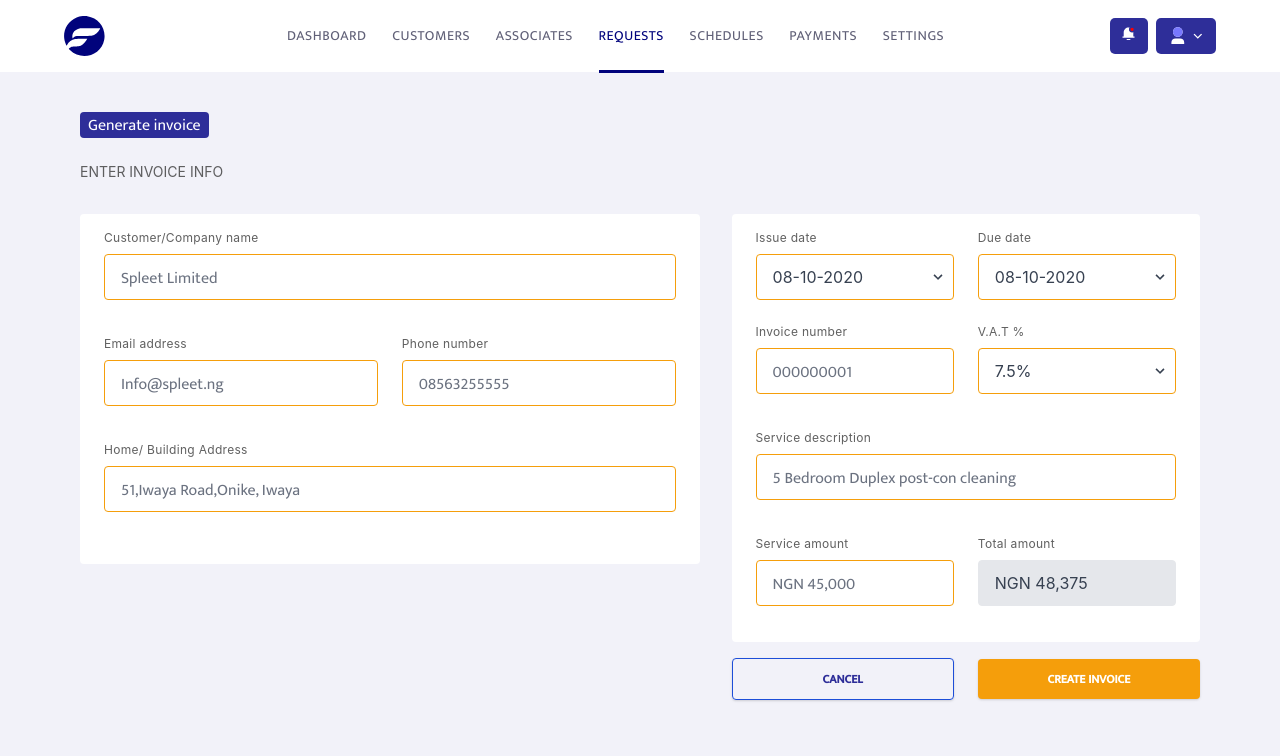
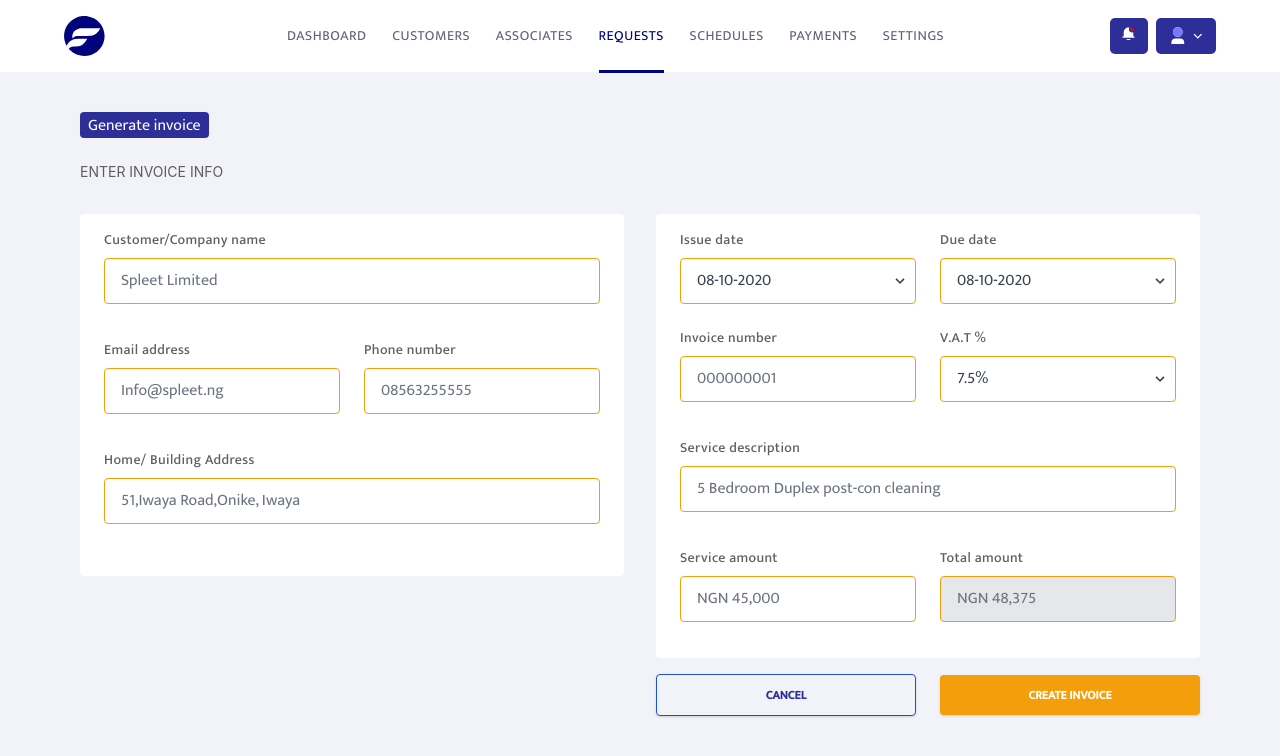
Before and after one commit to jidegithub/fyre, a React (Create React App) app: page /generateinvoice in a window 1280 px wide. Shown: the top 756 px of the page. Built offline with nearby package versions, Linux system fonts and the light colour scheme.

Commit message:
fix: fix form width bug

```diff
--- a/src/components/Invoice/InvoiceForm.jsx
+++ b/src/components/Invoice/InvoiceForm.jsx
@@ -1,36 +1,35 @@
 import React from 'react'
-import { Link } from 'react-router-dom';
 
 export default function InvoiceForm() {
   return (
     <section className="flex flex-col lg:flex-row">
       <div className="m-0 lg:mr-4">
         <form className="w-full flex-col bg-white rounded px-6 py-4 mt-4">
-          <div className="flex flex-wrap -mx-3 mb-6">
+          <div className="flex flex-wrap qs-bold -mx-3 mb-6">
             <div className="w-full px-3">
-              <label className="block tracking-wide text-grey text-xs mb-2" htmlFor="client-name">
+              <label className="block tracking-wide text-grey text-sm mb-2" htmlFor="client-name">
                 Customer/Company name
               </label>
               <input className="appearance-none border-yellow-500 block w-full text-gray-700 border rounded py-3 px-4 mb-3 leading-tight focus:outline-none focus:bg-white focus:border-gray-500" id="client-name" type="text" placeholder="Spleet Limited"/>
             </div>
           </div>
-          <div className="flex flex-wrap -mx-3 mb-6">
+          <div className="flex flex-wrap qs-bold -mx-3 mb-6">
             <div className="w-full md:w-1/2 px-3 mb-6 md:mb-0">
-              <label className="block tracking-wide text-grey text-xs mb-2" htmlFor="email">
+              <label className="block tracking-wide text-grey text-sm mb-2" htmlFor="email">
                 Email address
               </label>
               <input className="appearance-none border-yellow-500 block w-full text-gray-700 border rounded py-3 px-4 mb-3 leading-tight focus:outline-none focus:bg-white" id="email" type="email" placeholder="Info@spleet.ng"/>
             </div>
             <div className="w-full md:w-1/2 px-3">
-              <label className="block tracking-wide text-grey text-xs mb-2" htmlFor="phone">
+              <label className="block tracking-wide text-grey text-sm mb-2" htmlFor="phone">
                 Phone number
               </label>
               <input className="appearance-none border-yellow-500 block w-full text-gray-700 border rounded py-3 px-4 leading-tight focus:outline-none focus:bg-white focus:border-gray-500" id="phone" type="text" placeholder="08563255555"/>
             </div>
           </div>
-          <div className="flex flex-wrap -mx-3 mb-6">
+          <div className="flex flex-wrap qs-bold -mx-3 mb-6">
             <div className="w-full px-3">
-              <label className="block tracking-wide text-grey text-xs mb-2" htmlFor="address">
+              <label className="block tracking-wide text-grey text-sm mb-2" htmlFor="address">
                 Home/ Building Address
               </label>
               <input className="appearance-none border-yellow-500 block w-full text-gray-700 border rounded py-3 px-4 mb-3 leading-tight focus:outline-none focus:bg-white focus:border-gray-500" id="address" type="text" placeholder="51,Iwaya Road,Onike, Iwaya"/>
@@ -41,9 +40,9 @@ export default function InvoiceForm() {
 
       <div className=" m-0 lg:ml-4">
         <form className="w-full flex-col bg-white rounded px-6 py-4 mt-4">
-          <div className="flex flex-wrap -mx-3 mb-6">
+          <div className="flex flex-wrap qs-bold -mx-3 mb-6">
             <div className="w-full md:w-1/2 px-3 mb-6 md:mb-0">
-              <label className="block tracking-wide text-grey text-xs mb-2" htmlFor="issue-date">
+              <label className="block tracking-wide text-grey text-sm mb-2" htmlFor="issue-date">
                 Issue date
               </label>
               <div className="relative">
@@ -58,7 +57,7 @@ export default function InvoiceForm() {
               </div>
             </div>
             <div className="w-full md:w-1/2 px-3 mb-6 md:mb-0">
-              <label className="block tracking-wide text-grey text-xs mb-2" htmlFor="due-date">
+              <label className="block tracking-wide text-grey text-sm mb-2" htmlFor="due-date">
                 Due date
               </label>
               <div className="relative">
@@ -73,16 +72,16 @@ export default function InvoiceForm() {
               </div>
             </div>
           </div>
-          <div className="flex flex-wrap -mx-3 mb-6">
+          <div className="flex flex-wrap qs-bold -mx-3 mb-6">
             <div className="w-full md:w-1/2 px-3 mb-6 md:mb-0">
-              <label className="block tracking-wide text-grey text-xs mb-2" htmlFor="invoice">
+              <label className="block tracking-wide text-grey text-sm mb-2" htmlFor="invoice">
                 Invoice number
               </label>
               <input className="appearance-none border-yellow-500 block w-full text-gray-700 border rounded py-3 px-4 mb-3 leading-tight focus:outline-none focus:bg-white" id="invoice" type="text" placeholder="000000001"/>
             </div>
 
             <div className="w-full md:w-1/2 px-3 mb-6 md:mb-0">
-              <label className="block tracking-wide text-grey text-xs mb-2" htmlFor="vat">
+              <label className="block tracking-wide text-grey text-sm mb-2" htmlFor="vat">
                 V.A.T %
               </label>
               <div className="relative">
@@ -97,29 +96,26 @@ export default function InvoiceForm() {
               </div>
             </div>
           </div>
-          <div className="flex flex-wrap -mx-3 mb-6">
+          <div className="flex flex-wrap qs-bold -mx-3 mb-6">
             <div className="w-full px-3">
-              <label className="block tracking-wide text-grey text-xs mb-2" htmlFor="description">
+              <label className="block tracking-wide text-grey text-sm mb-2" htmlFor="description">
                 Service description
               </label>
               <input className="appearance-none border-yellow-500 block w-full text-gray-700 border rounded py-3 px-4 mb-3 leading-tight focus:outline-none focus:bg-white focus:border-gray-500" id="description" type="text" placeholder="5 Bedroom Duplex post-con cleaning"/>
             </div>
           </div>
-          <div className="flex flex-wrap -mx-3 mb-2">
+          <div className="flex flex-wrap qs-bold -mx-3 mb-2">
             <div className="w-full md:w-1/2 px-3 mb-6 md:mb-0">
-              <label className="block tracking-wide text-grey text-xs mb-2" htmlFor="serv-amount">
+              <label className="block tracking-wide text-grey text-sm mb-2" htmlFor="serv-amount">
                 Service amount
               </label>
               <input className="appearance-none border-yellow-500 block w-full text-gray-700 border rounded py-3 px-4 mb-3 leading-tight focus:outline-none focus:bg-white" id="serv-amount" type="text" placeholder="NGN 45,000"/>
             </div>
             <div className="w-full md:w-1/2 px-3">
-              <label className="block tracking-wide text-grey text-xs mb-2" htmlFor="tot-amount">
+              <label className="block tracking-wide text-grey text-sm mb-2" htmlFor="tot-amount">
                 Total amount
               </label>
-              <div className="select-none appearance-none block w-full bg-gray-200 text-gray-700 border rounded py-3 px-4 leading-tight">
-                NGN 48,375
-              </div>
-              {/* <input className="disabled appearance-none block w-full bg-gray-200 text-gray-700 border rounded py-3 px-4 leading-tight focus:outline-none focus:border-gray-500" id="tot-amount" type="text" placeholder="NGN 48,375"/> */}
+              <input className="appearance-none border-yellow-500 block w-full bg-gray-200 text-gray-700 border rounded py-3 px-4 leading-tight focus:outline-none focus:bg-white focus:border-gray-500" id="tot-amount" type="text" placeholder="NGN 48,375"/>
             </div>
           </div>
         </form>
@@ -130,14 +126,12 @@ export default function InvoiceForm() {
             </button>
           </div>
           <div className="w-1/2 pl-3">
-            <Link to="/invoicepreview">
-              <button className="w-full shadow bg-yellow-500 hover:bg-yellow-600 focus:shadow-outline focus:outline-none text-white font-bold py-2 px-4 rounded" type="button">
-                <span className="text-xs">CREATE INVOICE</span>
-              </button>
-            </Link>
+            <button className="w-full shadow bg-yellow-500 hover:bg-yellow-600 focus:shadow-outline focus:outline-none text-white font-bold py-2 px-4 rounded" type="button">
+              <span className="text-xs">CREATE INVOICE</span>
+            </button>
           </div>
         </div>
       </div>
     </section>
-  );
+  )
 }
```
Also changed, not shown: 1 other file (tests, documents, lock files or other folders).
